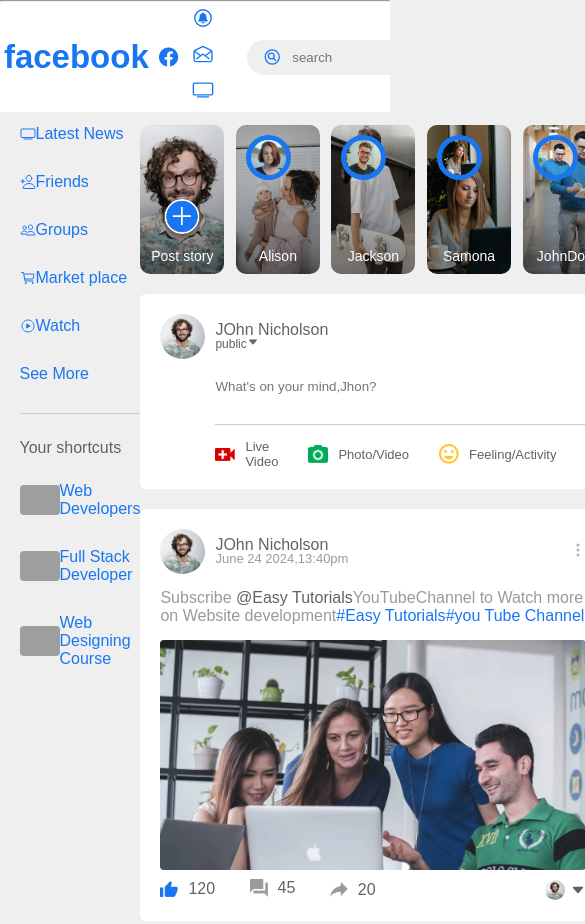
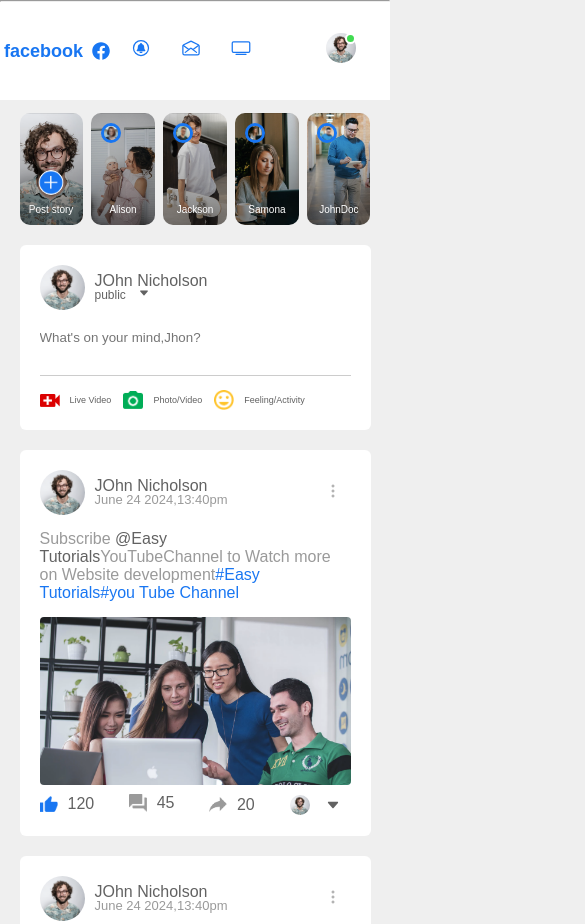
Before and after one commit to sanarayan345/Responsive-facebook, a plain HTML site: page Index.html in a window 390 px wide. Shown: the top 924 px of the page, 585 px wide, since content can reach past the window. Drawn offline with nearby package versions, Linux system fonts and the light colour scheme; grey boxes are pictures that could not be loaded.

Commit message:
first commit

```diff
--- a/Style.css
+++ b/Style.css
@@ -20,7 +20,7 @@
     top:0;
     z-index: 100;
 }
-.logo{
+ion-icon{
     width: 68px;
     margin: right px;
 
@@ -116,7 +116,8 @@
     color:#1876f2;
 
 }
-.imp-links a img{
+.imp-links a ion-icon{
+    padding-right:5px;
     width:25px;
     margin-right: 15px;
 }
@@ -125,6 +126,7 @@
 
 
 }   .shortcut-links a img{
+    padding-right: 10px;
     width:40px;
     border-radius: 4px;
     margin: right 15px; ;
@@ -452,3 +454,69 @@
     border-radius: 50%;
     display:inline-block;
 }
+
+
+/*-------media query for homepage-------*/
+@media (max-width:900px){
+
+    h1{
+     font-size:large ;
+    }
+
+
+    .right-sidebar{
+     display: none;
+    }
+     .left-sidebar{
+         display: none;
+     }
+     nav{
+         flex-wrap: wrap;
+     }
+     .search-box{
+         display: none;
+     }
+     ion-icon{
+         width:110px;
+         margin-right:0px;
+     }
+        ion-icon{
+     width: 20px;
+     margin:0  8px;
+ }
+     .nav-user-icon img{
+        width:30px;
+     }
+      .nav-user-icon{
+         margin-left: 0;
+      }
+       .add-post-links{
+         flex-wrap: wrap;
+       }
+       .main-content{
+         flex-basis: 100%;
+       }
+     .story img{
+         width:20px;
+         border-width: 3px;
+     }
+     .story p{
+         font-size: 10px;
+     }
+       .story.story1 img{
+         width: 25px;
+         bottom: 30px;
+       }
+        .add-post-links a{
+           margin-right: 12px;
+           font-size: 9px;
+        }
+         .add-post-links img{
+             width: 16px;
+             margin-right:5px ;
+         }
+           .post-input-container{
+             padding-left: 0;
+           }
+
+         }
```
Also changed, not shown: Index.html (+1 -1 lines).
